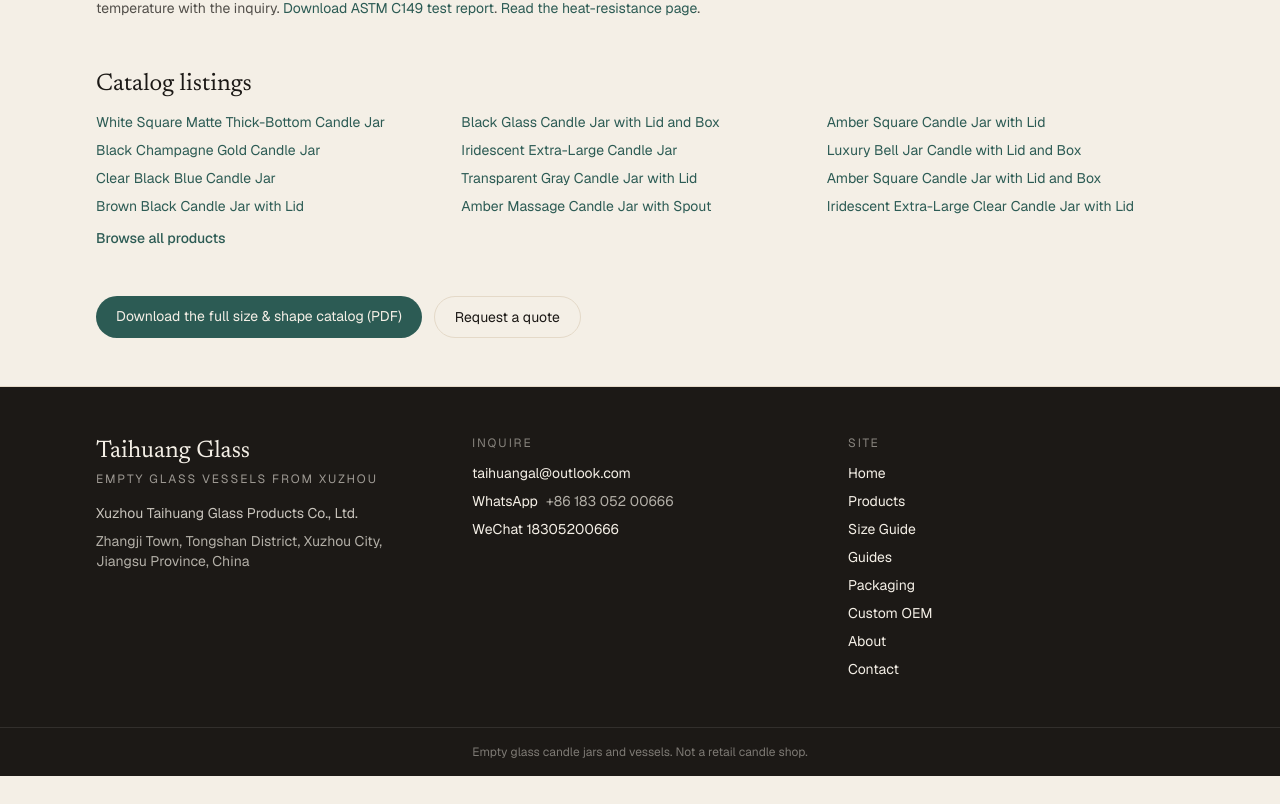
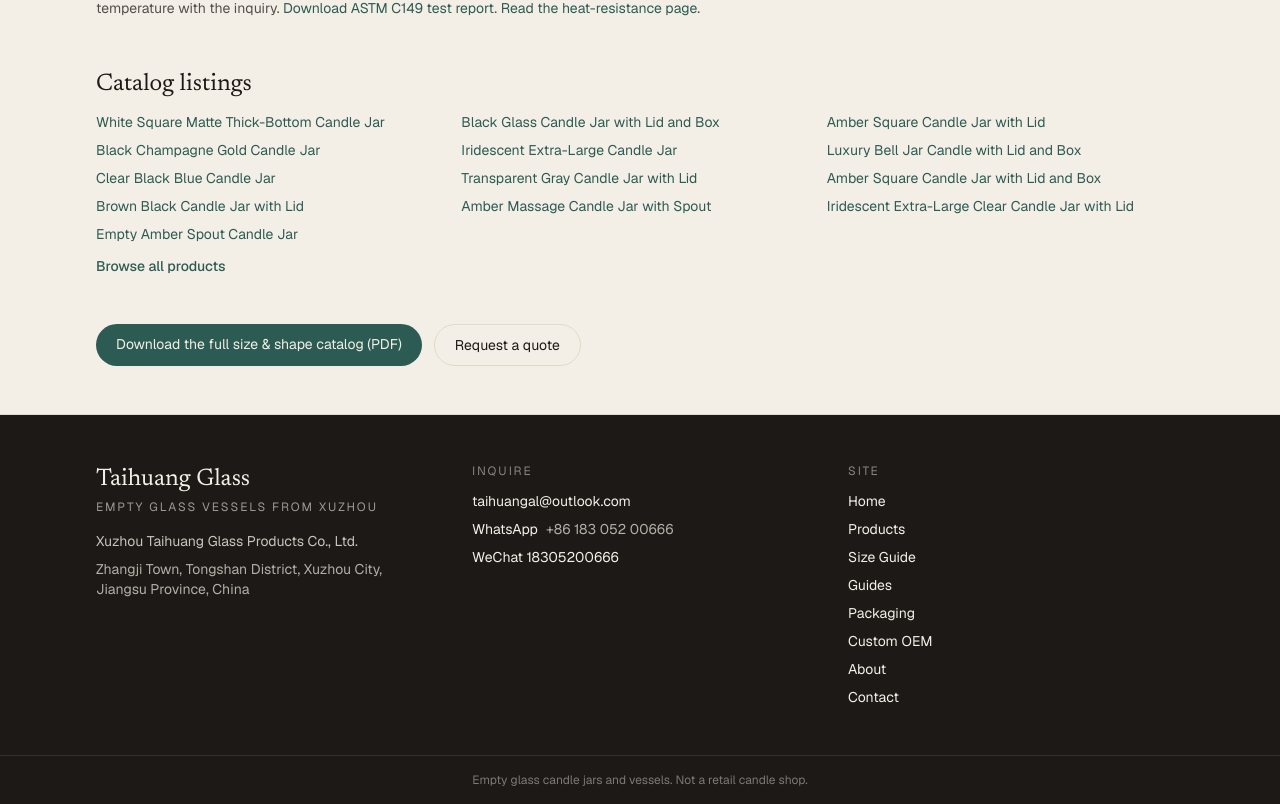
Before and after one commit to taihuangglass/taihuang-site, a Next.js app: page /size-guide in a window 1280 px wide. Shown: the part 9321-10125 px from the top of the page. Before the commit the page ends 10097 px from the top, so only its background shows below. Built offline with nearby package versions, Linux system fonts and the light colour scheme; no server answers.

Commit message:
Add the empty amber spout jar as its own catalog listing.
Leave the existing twelve product records unchanged. MOQ stays 240.

```diff
--- a/app/guides/glass-candle-jar-sizes/page.tsx
+++ b/app/guides/glass-candle-jar-sizes/page.tsx
@@ -6,7 +6,7 @@
 export const metadata: Metadata = {
   title: "Glass candle jar sizes",
   description:
-    "The 12 finished Taihuang listings grouped by US fluid ounce. Millimetre mould sizes are in the Size Guide.",
+    "The 13 finished Taihuang listings grouped by US fluid ounce. Millimetre mould sizes are in the Size Guide.",
   alternates: { canonical: "/guides/glass-candle-jar-sizes" },
 };
 
@@ -27,7 +27,7 @@
         Glass candle jar sizes
       </h1>
       <p className="mt-4 text-base leading-7 text-ink/80">
-        These 12 listings are named in US fluid ounces, which is what candle
+        These 13 listings are named in US fluid ounces, which is what candle
         brands search. Mouth, base, height, water capacity, and approximate wax
         fill for 101 moulds are in the{" "}
         <Link href="/size-guide" className="text-accent hover:underline">
--- a/app/guides/heat-resistant-glass-candle-jars/page.tsx
+++ b/app/guides/heat-resistant-glass-candle-jars/page.tsx
@@ -107,7 +107,7 @@
 
       <h2 className="mt-12 font-serif text-3xl">What the report does not cover</h2>
       <p className="mt-4 text-base leading-7 text-ink/80">
-        Those two samples are not the twelve catalog jars, and they are not
+        Those two samples are not the thirteen catalog jars, and they are not
         every color or finish. A matte white square, an amber square, or a
         black jar with a lid is not automatically “the tested jar.” If your
         size, wall, or finish is different, ask us to confirm before you treat
@@ -146,7 +146,7 @@
           href="/products"
           className="rounded-full border border-line px-5 py-2.5 text-sm hover:bg-card"
         >
-          View the 12 jars
+          View the 13 jars
         </Link>
       </p>
 
--- a/app/page.tsx
+++ b/app/page.tsx
@@ -76,7 +76,7 @@
               Catalog
             </p>
             <h2 className="mt-2 font-serif text-3xl md:text-4xl">
-              Twelve empty vessels
+              Thirteen empty vessels
             </h2>
           </div>
           <Link href="/products" className="text-sm text-accent hover:underline">
@@ -150,7 +150,7 @@
           <Link href="/size-guide" className="text-accent hover:underline">
             Size Guide
           </Link>
-          . Ounce names for the 12 finished listings are in{" "}
+          . Ounce names for the 13 finished listings are in{" "}
           <Link
             href="/guides/glass-candle-jar-sizes"
             className="text-accent hover:underline"
--- a/app/products/page.tsx
+++ b/app/products/page.tsx
@@ -8,7 +8,7 @@
 export const metadata: Metadata = {
   title: "Empty glass candle jars",
   description:
-    "Twelve empty glass candle jars and vessels. Filter by shape, color, size, and lid. Price on inquiry. MOQ 240 pcs.",
+    "Thirteen empty glass candle jars and vessels. Filter by shape, color, size, and lid. Price on inquiry. MOQ 240 pcs.",
   alternates: { canonical: "/products" },
 };
 
--- a/data/products.json
+++ b/data/products.json
@@ -182,5 +182,20 @@
     "imageLook": "filled",
     "alibabaUrl": "https://www.alibaba.com/product-detail/Custom-Private-Label-Unique-Candle-Jar_1601366426137.html",
     "summary": "Clear iridescent extra-large jar with lid. Empty vessel. Capacity not listed on the Alibaba title. Separate listing from the 8oz / 10oz / 12oz iridescent jar."
+  },
+  {
+    "slug": "amber-empty-spout-8-12",
+    "title": "Empty Amber Spout Candle Jar",
+    "colors": ["amber"],
+    "shape": "spout",
+    "sizesOz": [8, 12],
+    "withLid": false,
+    "withBox": false,
+    "moq": 240,
+    "sold": 874,
+    "image": "/products/amber-empty-spout-8-12.jpg",
+    "imageLook": "filled",
+    "alibabaUrl": "https://www.alibaba.com/product-detail/Wholesale-8oz-12oz-Unique-Empty-Amber_1601852813699.html",
+    "summary": "Empty amber jar with a pouring spout. 8oz / 12oz."
   }
 ]
```
Also changed, not shown: public/products/amber-empty-spout-8-12.jpg (added).
